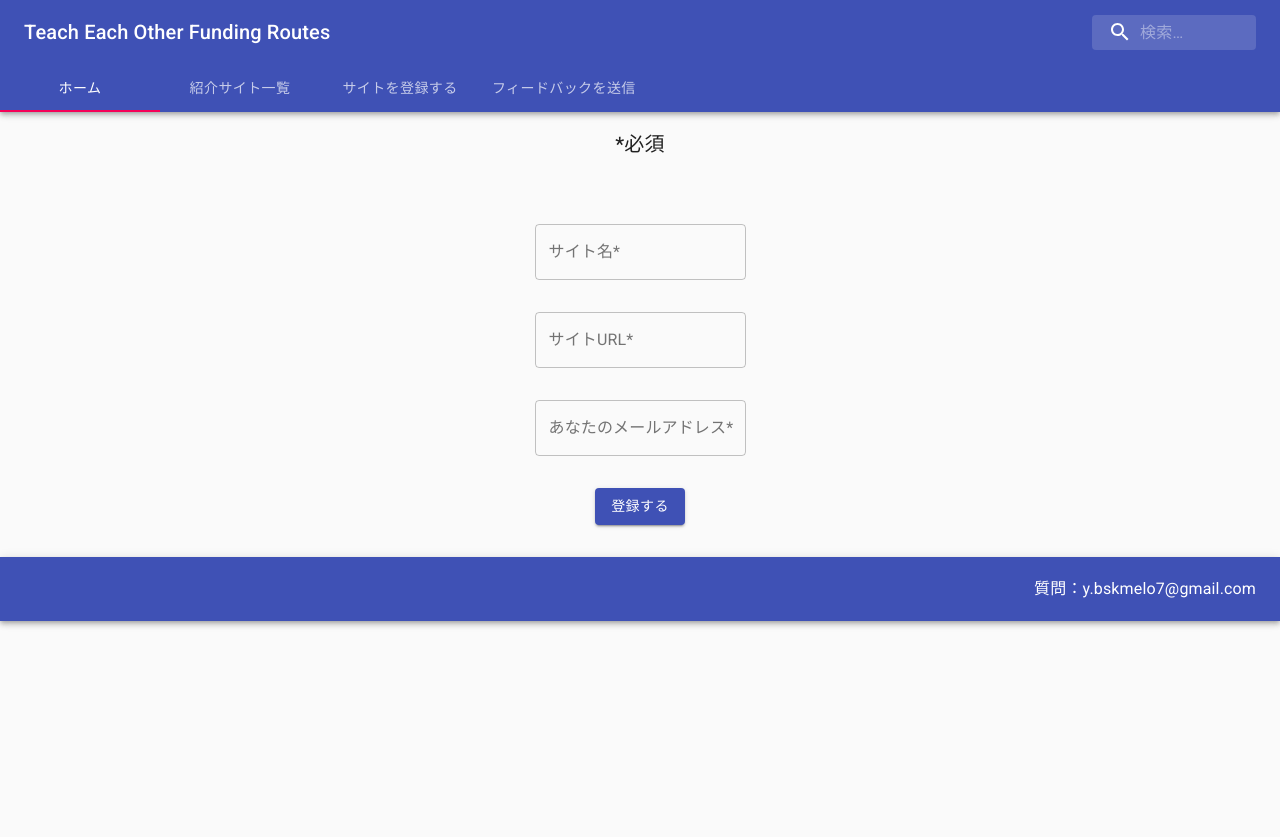
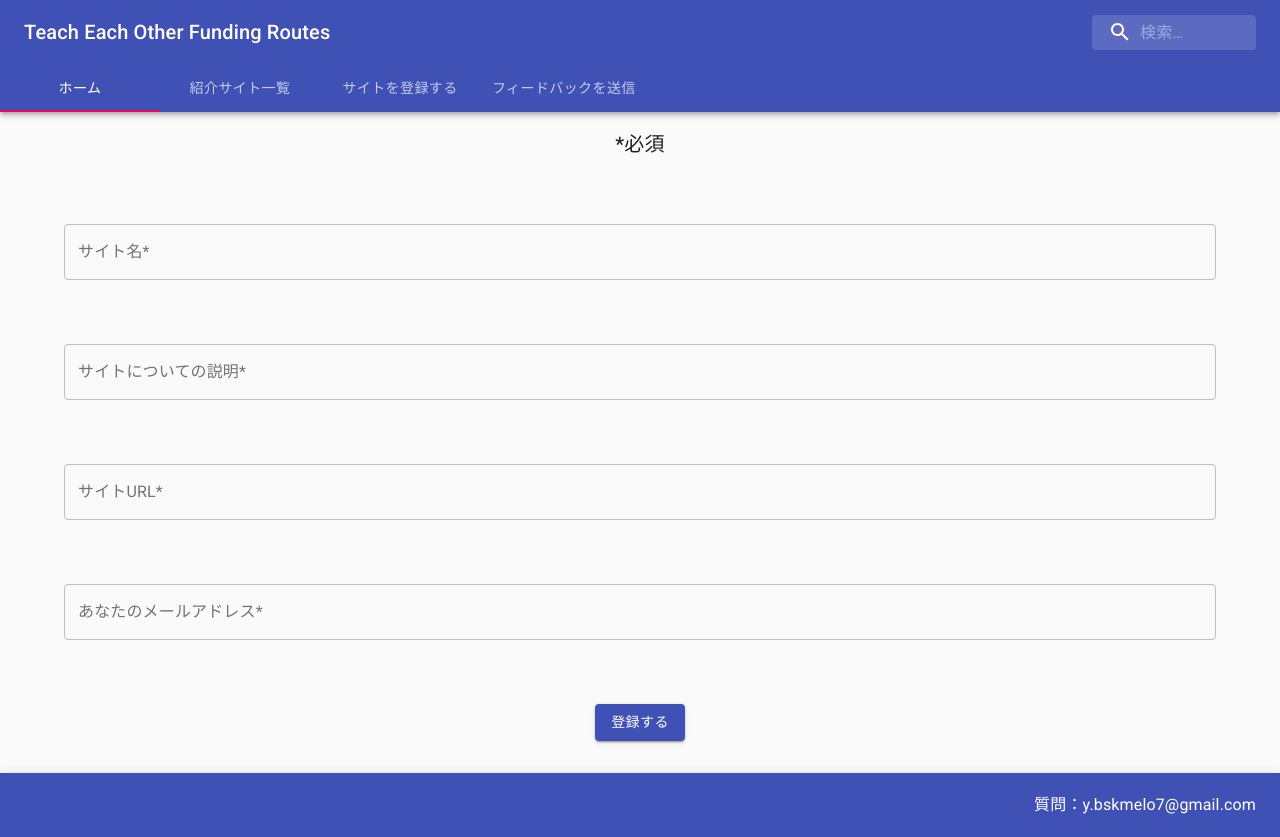
Before and after one commit to Ysy-g54/one-on-one-games, a React (Create React App) app: page /site-registration in a window 1280 px wide. Before the commit the page ends 800 px from the top, so only its background shows below. Built offline with nearby package versions, Linux system fonts and the light colour scheme.

Commit message:
#21 デザイン修正とテキストを追加してcommit

```diff
--- a/src/components/Feedback.tsx
+++ b/src/components/Feedback.tsx
@@ -140,7 +140,7 @@ export default function SiteRegistration() {
         <br />
         <Typography variant="h6">*必須</Typography>
       </Box>
-      <Box m={4}>
+      <Box m={8}>
         <TextField
           label="あなたのメールアドレス*"
           name="mail"
@@ -150,7 +150,7 @@ export default function SiteRegistration() {
           onChange={updateItem}
         />
       </Box>
-      <Box m={4}>
+      <Box m={8}>
         <TextField
           label="質問やメッセージ*"
           name="content"
--- a/src/components/SiteRegistration.tsx
+++ b/src/components/SiteRegistration.tsx
@@ -29,6 +29,7 @@ export interface State {
   messageInfo?: SnackbarMessage;
   form: {
     siteNm: string;
+    description: string;
     siteUrl: string;
     mail: string;
   };
@@ -37,7 +38,12 @@ export interface State {
 export default function SiteRegistration() {
   const [snackPack, setSnackPack] = React.useState<SnackbarMessage[]>([]);
   const [open, setOpen] = React.useState(false);
-  const [form, setItem] = React.useState({ siteNm: "", siteUrl: "", mail: "" });
+  const [form, setItem] = React.useState({
+    siteNm: "",
+    description: "",
+    siteUrl: "",
+    mail: "",
+  });
   const [messageInfo, setMessageInfo] = React.useState<
     SnackbarMessage | undefined
   >(undefined);
@@ -58,7 +64,7 @@ export default function SiteRegistration() {
     let message: string = "";
     if (!Object.values(form).some((e) => e === "")) {
       message = "サイトを登録しました!";
-      setItem({ siteNm: "", siteUrl: "", mail: "" });
+      setItem({ siteNm: "", description: "", siteUrl: "", mail: "" });
     } else {
       message = "登録に失敗しました。必須入力の部分を入力してください。";
     }
@@ -92,28 +98,41 @@ export default function SiteRegistration() {
       <Box mt={2}>
         <Typography variant="h6">*必須</Typography>
       </Box>
-      <Box mt={8}>
+      <Box m={8}>
         <TextField
           label="サイト名*"
           name="siteNm"
+          fullWidth
           variant="outlined"
           value={form.siteNm}
           onChange={updateItem}
         />
       </Box>
-      <Box mt={4}>
+      <Box m={8}>
+        <TextField
+          label="サイトについての説明*"
+          name="description"
+          fullWidth
+          variant="outlined"
+          value={form.description}
+          onChange={updateItem}
+        />
+      </Box>
+      <Box m={8}>
         <TextField
           label="サイトURL*"
           name="siteUrl"
+          fullWidth
           variant="outlined"
           value={form.siteUrl}
           onChange={updateItem}
         />
       </Box>
-      <Box mt={4}>
+      <Box m={8}>
         <TextField
           label="あなたのメールアドレス*"
           name="mail"
+          fullWidth
           variant="outlined"
           value={form.mail}
           onChange={updateItem}
```
